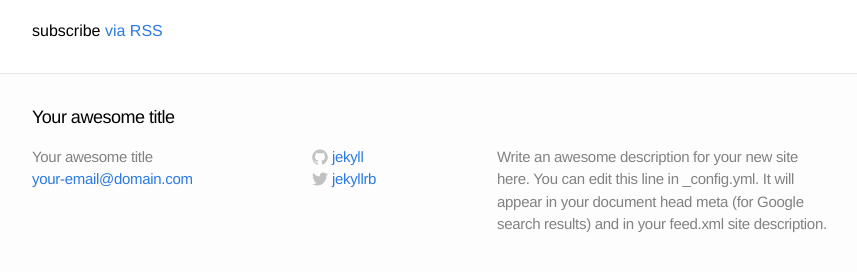
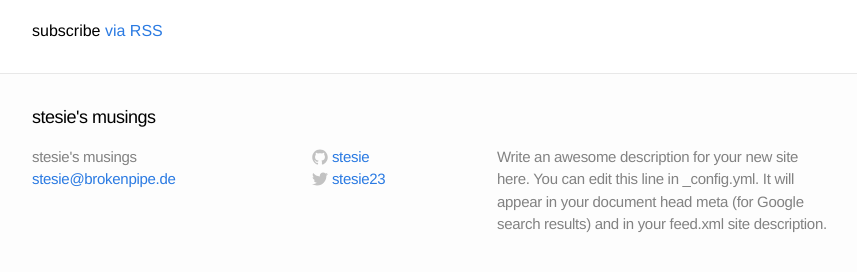
Before and after one commit to stesie/stesie.github.com, a Jekyll site: the page built from index.html, in a window 1280 px wide and 900 px high, scrolled down 1650 px. Shown: the part 619-891 px from the top of the window, without its empty margins (208-1065 px from the left). Built offline with Jekyll 4.4.1, drawn with Linux system fonts in a browser that asks for light colours; some of the changed text lies outside the part shown.

Commit message:
Fix config.yml

```diff
--- a/_config.yml
+++ b/_config.yml
@@ -1,11 +1,11 @@
 # Site settings
-title: Your awesome title
-email: your-email@domain.com
+title: stesie's musings
+email: stesie@brokenpipe.de
 description: "Write an awesome description for your new site here. You can edit this line in _config.yml. It will appear in your document head meta (for Google search results) and in your feed.xml site description."
 baseurl: ""
-url: "http://yourdomain.com"
-twitter_username: jekyllrb
-github_username:  jekyll
+url: "http://stesie.github.io"
+twitter_username: stesie23
+github_username:  stesie
 
 # Build settings
 markdown: kramdown
```
